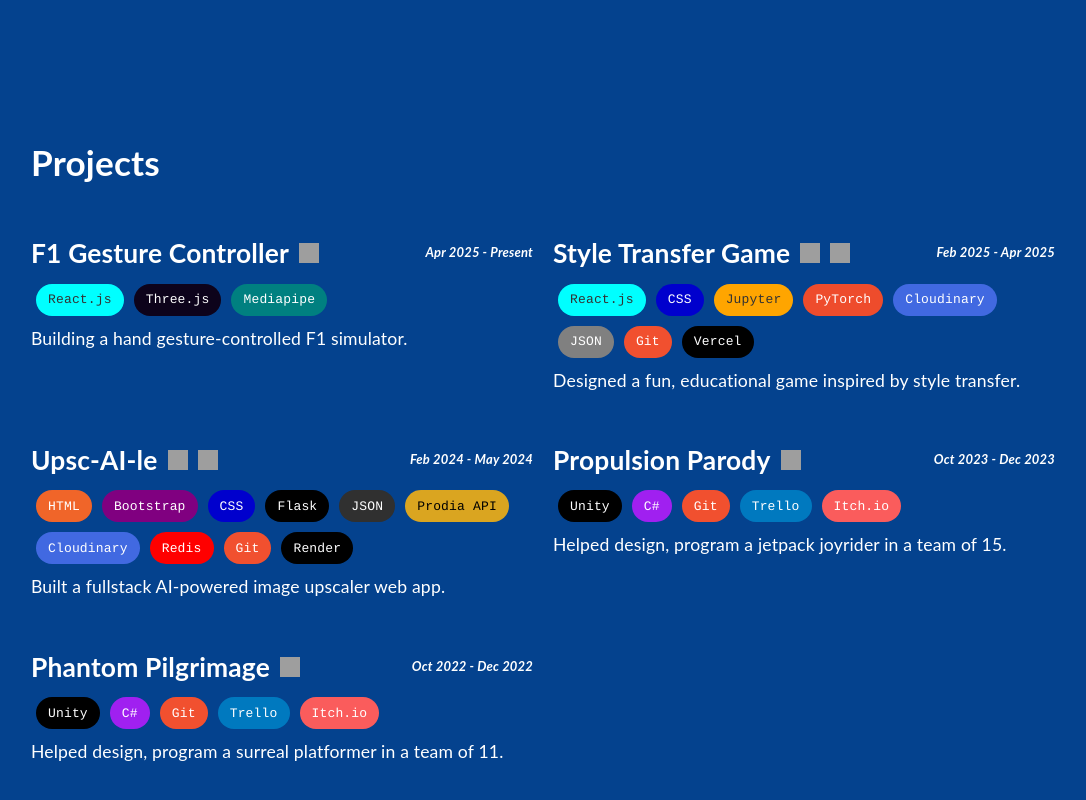
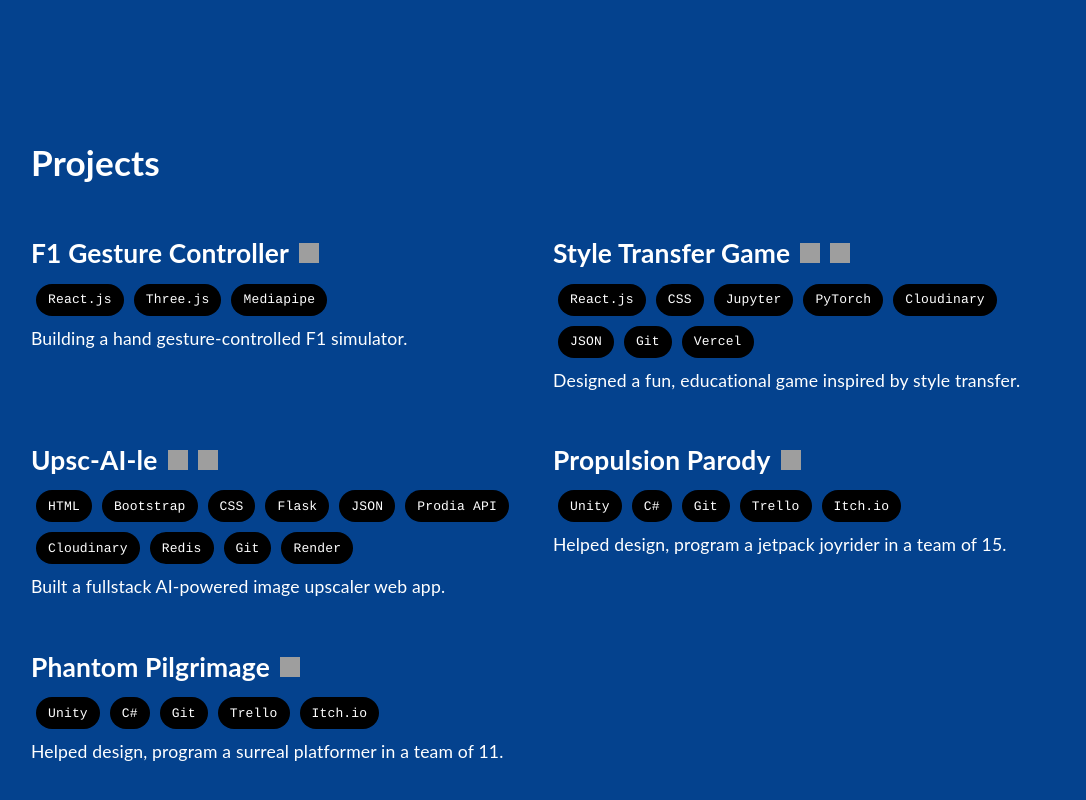
Before and after one commit to AdiBak/adibak.github.io, a React (Create React App) app: page / in a window 1280 px wide. Shown: the part 1992-2792 px from the top of the page, without its empty margins (97-1183 px from the left). Built offline with nearby package versions, Linux system fonts and the light colour scheme; grey boxes are pictures that could not be loaded.

Commit message:
simplify design and coloring

```diff
--- a/src/App.tsx
+++ b/src/App.tsx
@@ -13,21 +13,13 @@
 function App() {
     const [mode, setMode] = useState<string>('dark');
 
-    const handleModeChange = () => {
-        if (mode === 'dark') {
-            setMode('light');
-        } else {
-            setMode('dark');
-        }
-    }
-
     useEffect(() => {
         window.scrollTo({top: 0, left: 0, behavior: 'smooth'});
       }, []);
 
     return (
     <div className={`main-container ${mode === 'dark' ? 'dark-mode' : 'light-mode'}`}>
-        <Navigation parentToChild={{mode}} modeChange={handleModeChange}/>
+        <Navigation parentToChild={{mode}}/>
         <FadeIn transitionDuration={700}>
             <Main/>
             <Timeline/>
--- a/src/assets/styles/Project.scss
+++ b/src/assets/styles/Project.scss
@@ -47,10 +47,11 @@
 
 /* Style for the right side with the date */
 .project h4 {
-    font-size: small;
+    position: relative;
+    font-size: medium;
     font-style: italic;
     margin: 0;
-    position: relative;
+    margin-left: 0px;
     margin-top: 20px;
     white-space: nowrap;
 }
--- a/src/components/Main.tsx
+++ b/src/components/Main.tsx
@@ -4,12 +4,13 @@
 import '../assets/styles/Main.scss';
 
 function Main() {
+  const imageUrl = "https://i.ibb.co/GvRgMJZv/IMG-5586.jpg"; // This URL should match the one in .env
 
   return (
     <div className="container">
       <div className="about-section">
         <div className="image-wrapper">
-          <img src="https://media.licdn.com/dms/image/v2/D4D03AQGYStZHqTOycw/profile-displayphoto-shrink_800_800/B4DZXKTBtQG8Ac-/0/1742855741818?e=1751500800&v=beta&t=0ECtCoFk450d-E_9ie--gAhjRVLIjJpuVusdn4QLpw8" alt="Avatar" />
+          <img src={imageUrl} alt="Avatar" />
         </div>
         <div className="content">
           <div className="social_icons">
--- a/src/components/Project.tsx
+++ b/src/components/Project.tsx
@@ -28,12 +28,12 @@
                             </a>
                         </h2>
                     </div>
-                    <h4>Apr 2025 - Present</h4>
+                    {/* Date removed */}
                 </div>
                 <div className="tech-stack">
-                    <Chip label="React.js" style={{ margin: '5px', backgroundColor: 'cyan', color: '#333', fontFamily: 'courier'}} />
-                    <Chip label="Three.js" style={{ margin: '5px', backgroundColor: '#0d031b', color: 'white', fontFamily: 'courier' }} />
-                    <Chip label="Mediapipe" style={{ margin: '5px', backgroundColor: 'teal', color: 'white', fontFamily: 'courier'}} />
+                    <Chip label="React.js" style={{ margin: '5px', backgroundColor: 'black', color: 'white', fontFamily: 'courier'}} />
+                    <Chip label="Three.js" style={{ margin: '5px', backgroundColor: 'black', color: 'white', fontFamily: 'courier' }} />
+                    <Chip label="Mediapipe" style={{ margin: '5px', backgroundColor: 'black', color: 'white', fontFamily: 'courier'}} />
                 </div>
                 <p>Building a hand gesture-controlled F1 simulator.</p>
             </div>
@@ -51,16 +51,16 @@
                             </a>
                         </h2>
                     </div>
-                    <h4>Feb 2025 - Apr 2025</h4>
+                    {/* Date removed */}
                 </div>
                 <div className="tech-stack">
-                    <Chip label="React.js" style={{ margin: '5px', backgroundColor: 'cyan', color: '#333', fontFamily: 'courier'}} />
-                    <Chip label="CSS" style={{ margin: '5px', backgroundColor: 'mediumblue', color: 'white', fontFamily: 'courier'}} />
-                    <Chip label="Jupyter" style={{ margin: '5px', backgroundColor: 'orange', color: '#333', fontFamily: 'courier' }} />
-                    <Chip label="PyTorch" style={{ margin: '5px', backgroundColor: '#ee4c2c', color: 'white', fontFamily: 'courier'}} />
-                    <Chip label="Cloudinary" style={{ margin: '5px', backgroundColor: 'royalblue', color: 'white', fontFamily: 'courier'}} />
-                    <Chip label="JSON" style={{ margin: '5px', backgroundColor: 'grey', color: 'white', fontFamily: 'courier'}} />
-                    <Chip label="Git" style={{ margin: '5px', backgroundColor: '#f1502f', color: 'white', fontFamily: 'courier'}} />
+                    <Chip label="React.js" style={{ margin: '5px', backgroundColor: 'black', color: 'white', fontFamily: 'courier'}} />
+                    <Chip label="CSS" style={{ margin: '5px', backgroundColor: 'black', color: 'white', fontFamily: 'courier'}} />
+                    <Chip label="Jupyter" style={{ margin: '5px', backgroundColor: 'black', color: 'white', fontFamily: 'courier' }} />
+                    <Chip label="PyTorch" style={{ margin: '5px', backgroundColor: 'black', color: 'white', fontFamily: 'courier'}} />
+                    <Chip label="Cloudinary" style={{ margin: '5px', backgroundColor: 'black', color: 'white', fontFamily: 'courier'}} />
+                    <Chip label="JSON" style={{ margin: '5px', backgroundColor: 'black', color: 'white', fontFamily: 'courier'}} />
+                    <Chip label="Git" style={{ margin: '5px', backgroundColor: 'black', color: 'white', fontFamily: 'courier'}} />
                     <Chip label="Vercel" style={{ margin: '5px', backgroundColor: 'black', color: 'white', fontFamily: 'courier'}} />
                 </div>
                 <p>Designed a fun, educational game inspired by style transfer.</p>
@@ -79,18 +79,18 @@
                             </a>
                         </h2>
                     </div>
-                    <h4>Feb 2024 - May 2024</h4>
+                    {/* Date removed */}
                 </div>
                 <div className="tech-stack">
-                    <Chip label="HTML" style={{ margin: '5px', backgroundColor: '#f06529', color: 'white', fontFamily: 'courier'}} />
-                    <Chip label="Bootstrap" style={{ margin: '5px', backgroundColor: 'purple', color: 'white', fontFamily: 'courier' }} />
-                    <Chip label="CSS" style={{ margin: '5px', backgroundColor: 'mediumblue', color: 'white', fontFamily: 'courier'}} />
+                    <Chip label="HTML" style={{ margin: '5px', backgroundColor: 'black', color: 'white', fontFamily: 'courier'}} />
+                    <Chip label="Bootstrap" style={{ margin: '5px', backgroundColor: 'black', color: 'white', fontFamily: 'courier' }} />
+                    <Chip label="CSS" style={{ margin: '5px', backgroundColor: 'black', color: 'white', fontFamily: 'courier'}} />
                     <Chip label="Flask" style={{ margin: '5px', backgroundColor: 'black', color: 'white', fontFamily: 'courier'}} />
-                    <Chip label="JSON" style={{ margin: '5px', backgroundColor: '#303030', color: 'white', fontFamily: 'courier'}} />
-                    <Chip label="Prodia API" style={{ margin: '5px', backgroundColor: 'goldenrod', color: 'black', fontFamily: 'courier'}} />
-                    <Chip label="Cloudinary" style={{ margin: '5px', backgroundColor: 'royalblue', color: 'white', fontFamily: 'courier'}} />
-                    <Chip label="Redis" style={{ margin: '5px', backgroundColor: 'red', color: 'white', fontFamily: 'courier'}} />
-                    <Chip label="Git" style={{ margin: '5px', backgroundColor: '#f1502f', color: 'white', fontFamily: 'courier'}} />
+                    <Chip label="JSON" style={{ margin: '5px', backgroundColor: 'black', color: 'white', fontFamily: 'courier'}} />
+                    <Chip label="Prodia API" style={{ margin: '5px', backgroundColor: 'black', color: 'white', fontFamily: 'courier'}} />
+                    <Chip label="Cloudinary" style={{ margin: '5px', backgroundColor: 'black', color: 'white', fontFamily: 'courier'}} />
+                    <Chip label="Redis" style={{ margin: '5px', backgroundColor: 'black', color: 'white', fontFamily: 'courier'}} />
+                    <Chip label="Git" style={{ margin: '5px', backgroundColor: 'black', color: 'white', fontFamily: 'courier'}} />
                     <Chip label="Render" style={{ margin: '5px', backgroundColor: 'black', color: 'white', fontFamily: 'courier'}} />
                 </div>
                 <p>Built a fullstack AI-powered image upscaler web app.</p>
@@ -106,14 +106,14 @@
                             </a>
                         </h2>
                     </div>
-                    <h4>Oct 2023 - Dec 2023</h4>
+                    {/* Date removed */}
                 </div>
                 <div className="tech-stack">
                     <Chip label="Unity" style={{ margin: '5px', backgroundColor: 'black', color: 'white', fontFamily: 'courier'}} />
-                    <Chip label="C#" style={{ margin: '5px', backgroundColor: '#A020F0', color: 'white', fontFamily: 'courier'}} />
-                    <Chip label="Git" style={{ margin: '5px', backgroundColor: '#f1502f', color: 'white', fontFamily: 'courier'}} />
-                    <Chip label="Trello" style={{ margin: '5px', backgroundColor: '#0079BF', color: 'white', fontFamily: 'courier'}} />
-                    <Chip label="Itch.io" style={{ margin: '5px', backgroundColor: '#fa5c5c', color: 'white', fontFamily: 'courier'}} />
+                    <Chip label="C#" style={{ margin: '5px', backgroundColor: 'black', color: 'white', fontFamily: 'courier'}} />
+                    <Chip label="Git" style={{ margin: '5px', backgroundColor: 'black', color: 'white', fontFamily: 'courier'}} />
+                    <Chip label="Trello" style={{ margin: '5px', backgroundColor: 'black', color: 'white', fontFamily: 'courier'}} />
+                    <Chip label="Itch.io" style={{ margin: '5px', backgroundColor: 'black', color: 'white', fontFamily: 'courier'}} />
                 </div>
                 <p>Helped design, program a jetpack joyrider in a team of 15.</p>
             </div>
@@ -128,14 +128,14 @@
                             </a>
                         </h2>
                     </div>
-                    <h4>Oct 2022 - Dec 2022</h4>
+                    {/* Date removed */}
                 </div>
                 <div className="tech-stack">
                     <Chip label="Unity" style={{ margin: '5px', backgroundColor: 'black', color: 'white', fontFamily: 'courier'}} />
-                    <Chip label="C#" style={{ margin: '5px', backgroundColor: '#A020F0', color: 'white', fontFamily: 'courier'}} />
-                    <Chip label="Git" style={{ margin: '5px', backgroundColor: '#f1502f', color: 'white', fontFamily: 'courier'}} />
-                    <Chip label="Trello" style={{ margin: '5px', backgroundColor: '#0079BF', color: 'white', fontFamily: 'courier'}} />
-                    <Chip label="Itch.io" style={{ margin: '5px', backgroundColor: '#fa5c5c', color: 'white', fontFamily: 'courier'}} />
+                    <Chip label="C#" style={{ margin: '5px', backgroundColor: 'black', color: 'white', fontFamily: 'courier'}} />
+                    <Chip label="Git" style={{ margin: '5px', backgroundColor: 'black', color: 'white', fontFamily: 'courier'}} />
+                    <Chip label="Trello" style={{ margin: '5px', backgroundColor: 'black', color: 'white', fontFamily: 'courier'}} />
+                    <Chip label="Itch.io" style={{ margin: '5px', backgroundColor: 'black', color: 'white', fontFamily: 'courier'}} />
                 </div>
                 <p>Helped design, program a surreal platformer in a team of 11.</p>
             </div>
--- a/src/components/Timeline.tsx
+++ b/src/components/Timeline.tsx
@@ -23,10 +23,10 @@
             <h3 className="vertical-timeline-element-title">Software Development Intern at Bright Sparks Academy</h3>
             <p>
               <ul>
-                <li>Building and enhancing an education platform using React, Next.js, and Tailwind CSS</li>
-                <li>Developing new features including a completed sessions table, question submission form, and dynamic sidebar navigation</li>
+                <li>Building and enhancing an education platform using React, Next.js, Tailwind CSS, and Firebase</li>
+                <li>Developing new features for displaying completed sessions, question form, messaging, whiteboard, and dynamic sidebar navigation</li>
                 <li>Collaborating with a cross-functional team to implement role-based UI and improve accessibility</li>
-                <li>Practicing component-first development and following team code review and PR guidelines</li>
+                <li>Practicing component-first development with team code review and robust Kanban workflow</li>
               </ul>
             </p>
           </VerticalTimelineElement>
```
Also changed, not shown: src/components/Navigation.tsx (+2 -8 lines), 8 other files (tests, documents, lock files or other folders).
